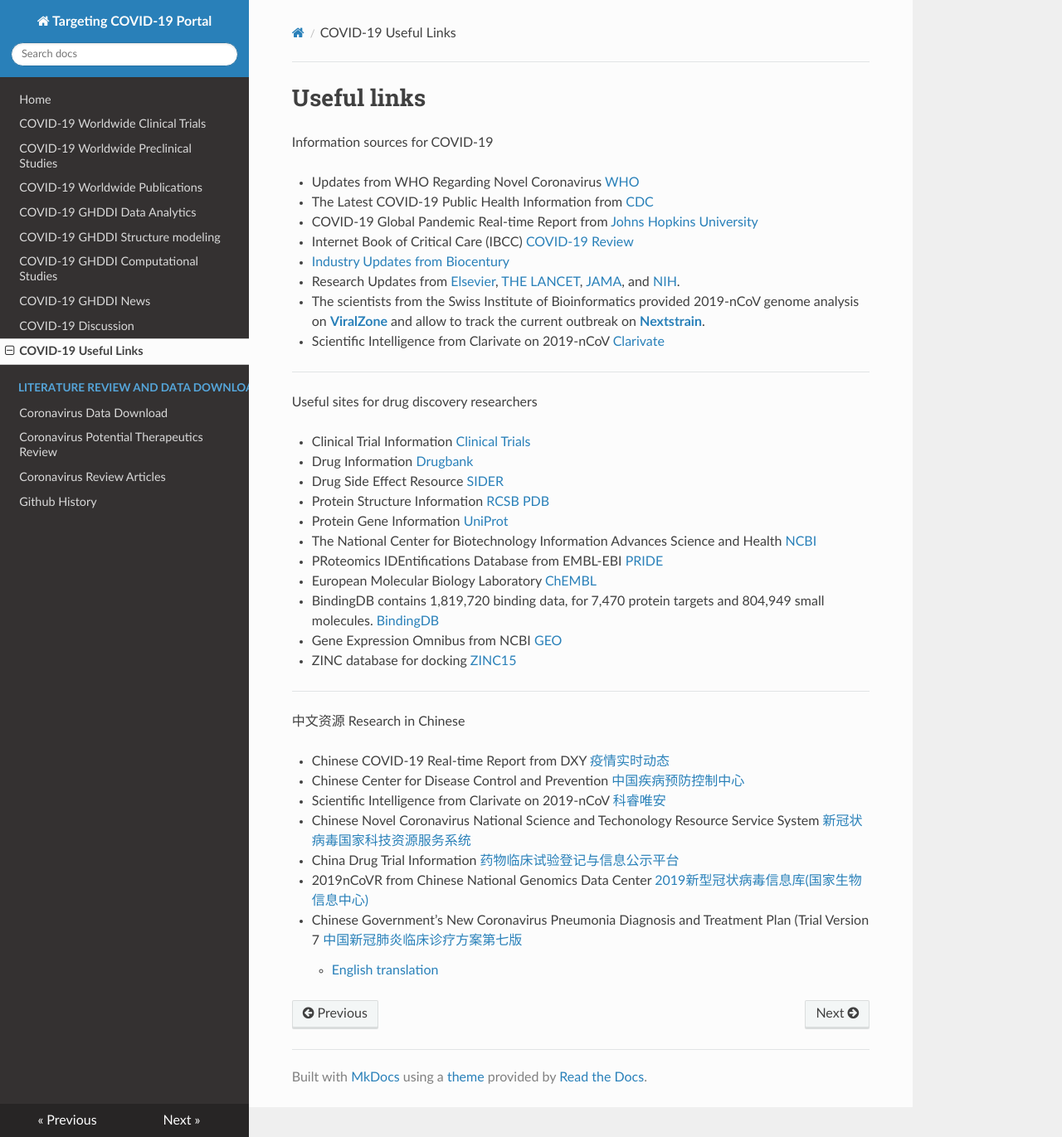
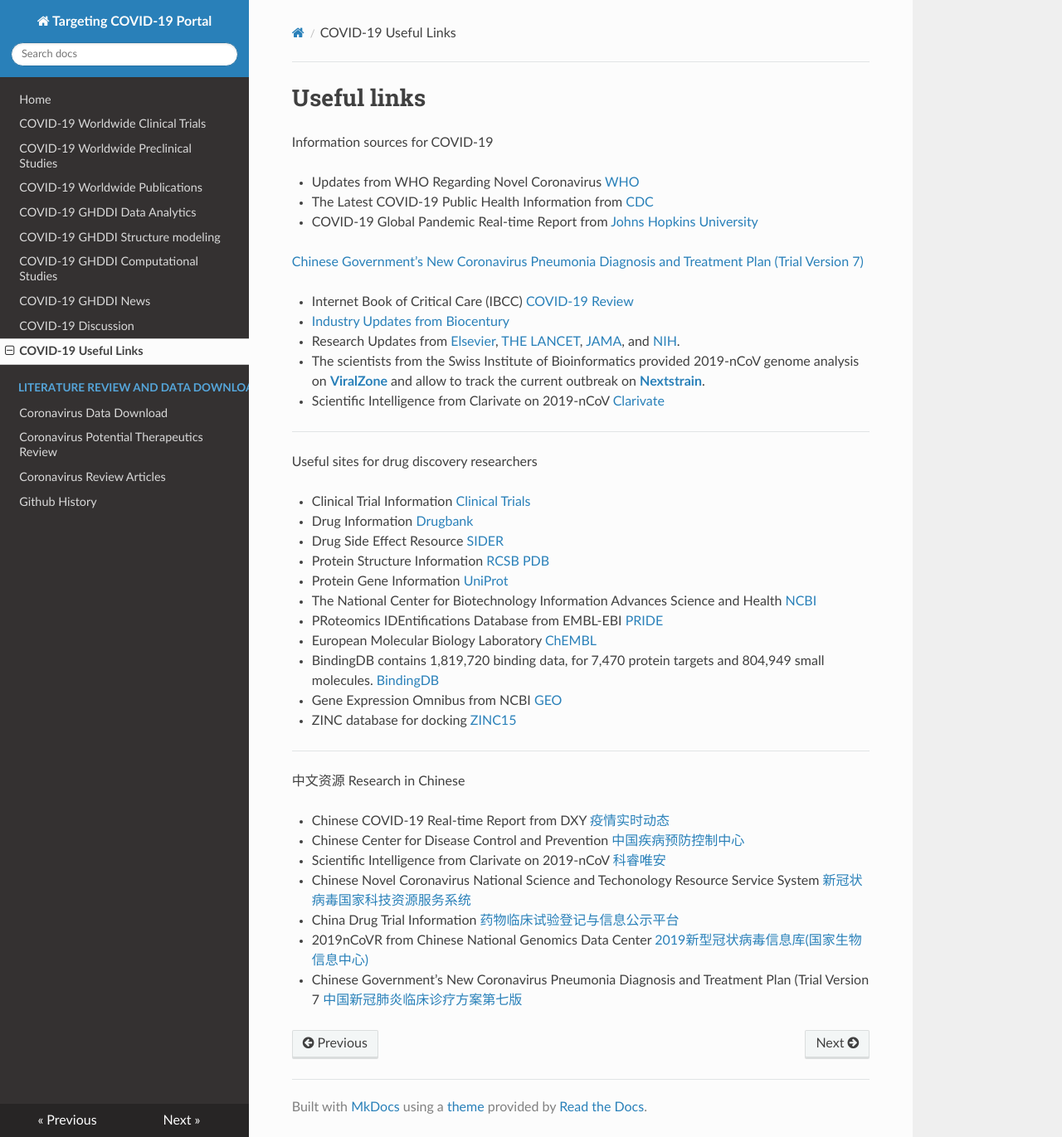
Before and after one commit to GHDDI-AILab/Targeting2019-nCoV, an MkDocs documentation site: the page built from docs/useful_links.md, in a window 1280 px wide and 1371 px high. Shown: the whole window at 83% size. Built offline with MkDocs 1.6.1, drawn with Linux system fonts in a browser that asks for light colours; nearby versions of some CDN libraries.

Commit message:
Update useful_links.md

```diff
--- a/docs/useful_links.md
+++ b/docs/useful_links.md
@@ -7,6 +7,8 @@
  * The Latest COVID-19 Public Health Information from [CDC](https://www.coronavirus.gov)
 
  * COVID-19 Global Pandemic Real-time Report from [Johns Hopkins University](https://gisanddata.maps.arcgis.com/apps/opsdashboard/index.html#/bda7594740fd40299423467b48e9ecf6)
+
+ [Chinese Government’s New Coronavirus Pneumonia Diagnosis and Treatment Plan (Trial Version 7) ](https://www.chinalawtranslate.com/en/coronavirus-treatment-plan-7/)
 
  * Internet Book of Critical Care (IBCC) [COVID-19 Review](https://emcrit.org/ibcc/COVID19/)
 
@@ -64,4 +66,3 @@
  * 2019nCoVR from Chinese National Genomics Data Center [2019新型冠状病毒信息库(国家生物信息中心)](https://bigd.big.ac.cn/ncov)
 
  * Chinese Government’s New Coronavirus Pneumonia Diagnosis and Treatment Plan (Trial Version 7 [中国新冠肺炎临床诊疗方案第七版](https://ghddiai.oss-cn-zhangjiakou.aliyuncs.com/file/Chinese_COVID19_diagnosis_and_treatment_plan_v7.pdf)
-    * [English translation](https://www.chinalawtranslate.com/en/coronavirus-treatment-plan-7/)
```
